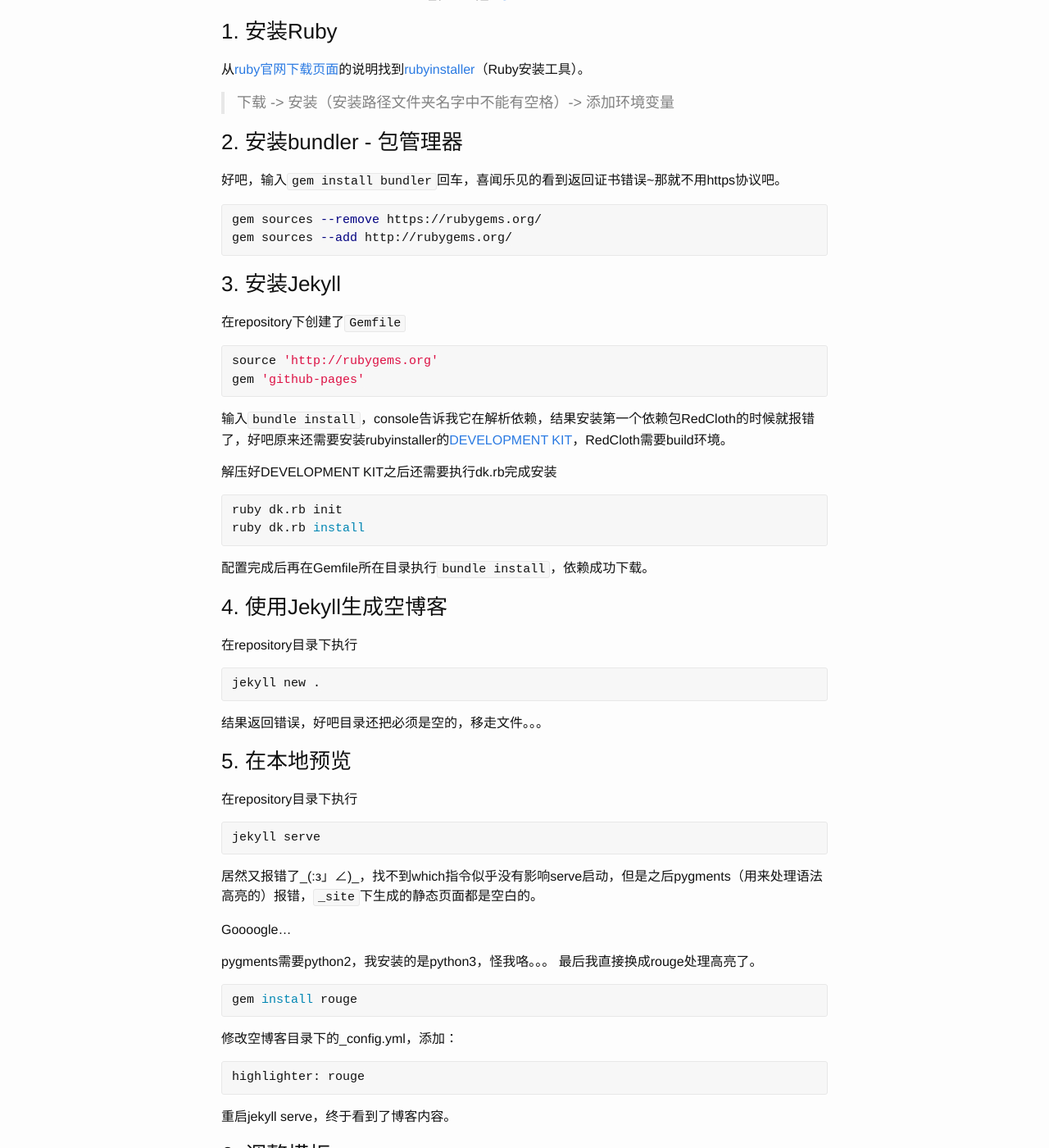
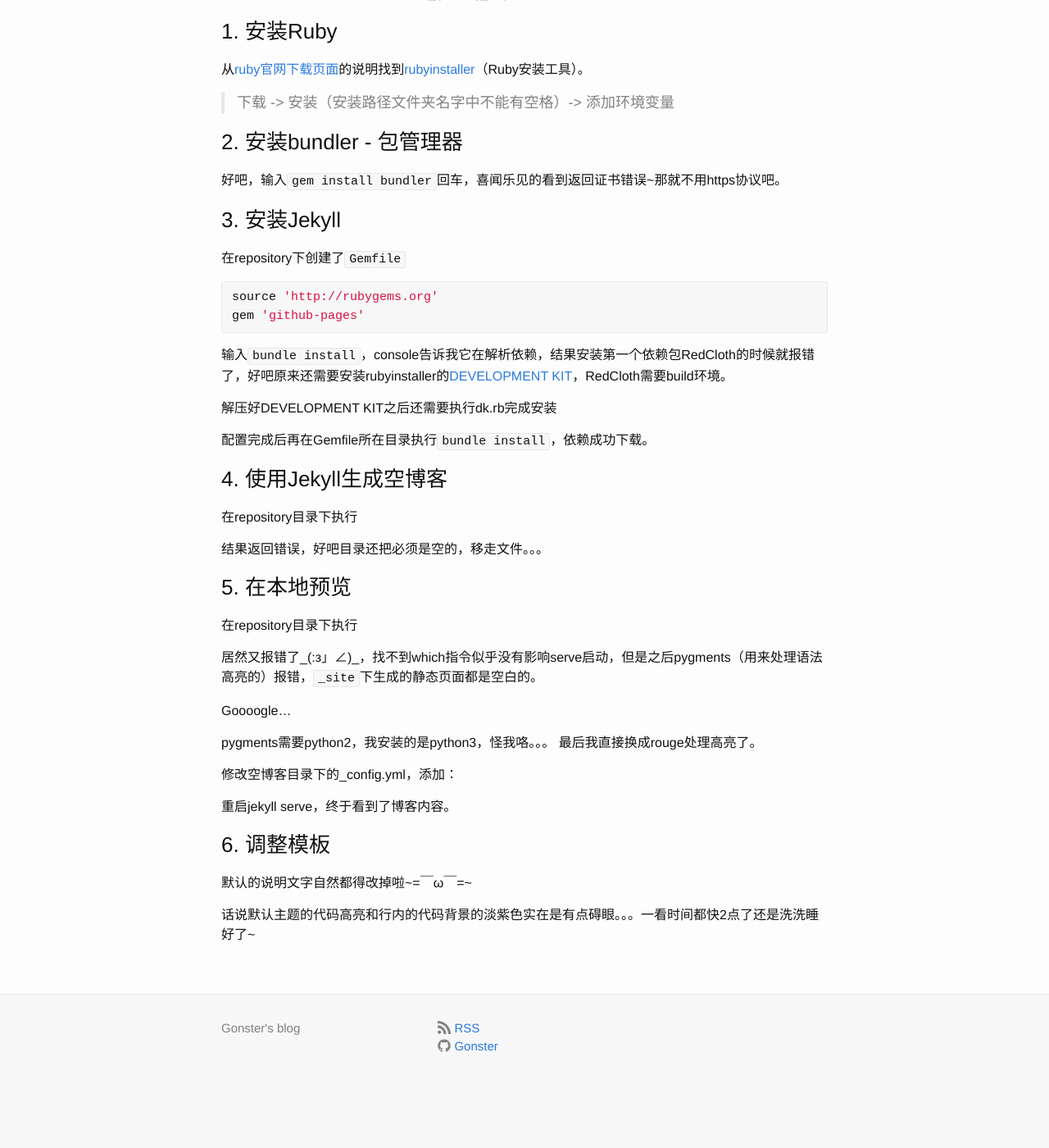
Before and after one commit to Gonster/Gonster.github.io, a Jekyll site: the page built from _posts/2015-01-01-run-jekyll-on-windows.markdown, in a window 1280 px wide and 1400 px high, scrolled down 219 px. Shown: the whole window at 82% size. Built offline with Jekyll 4.4.1, drawn with Linux system fonts in a browser that asks for light colours; after the commit the page ends 1567 px from its top, so only the background shows below that.

Commit message:
try it again

```diff
--- a/_posts/2015-01-01-run-jekyll-on-windows.markdown
+++ b/_posts/2015-01-01-run-jekyll-on-windows.markdown
@@ -14,10 +14,6 @@
 ###2. 安装bundler - 包管理器
 好吧，输入`gem install bundler`回车，喜闻乐见的看到返回证书错误~那就不用https协议吧。
 
-{% highlight Shell Session %}
-gem sources --remove https://rubygems.org/
-gem sources --add http://rubygems.org/
-{% endhighlight %}
 
 ###3. 安装Jekyll
 在repository下创建了`Gemfile`
@@ -29,39 +25,28 @@
 输入`bundle install`，console告诉我它在解析依赖，结果安装第一个依赖包RedCloth的时候就报错了，好吧原来还需要安装rubyinstaller的[DEVELOPMENT KIT](http://rubyinstaller.org/downloads/)，RedCloth需要build环境。
 
 解压好DEVELOPMENT KIT之后还需要执行dk.rb完成安装
-{% highlight Shell Session %}
-ruby dk.rb init
-ruby dk.rb install
-{% endhighlight %}
+
 
 配置完成后再在Gemfile所在目录执行`bundle install`，依赖成功下载。
 
 ###4. 使用Jekyll生成空博客
 在repository目录下执行
-{% highlight Shell Session %}
-jekyll new .
-{% endhighlight %}
+
 结果返回错误，好吧目录还把必须是空的，移走文件。。。
 
 ###5. 在本地预览
 在repository目录下执行
-{% highlight Shell Session %}
-jekyll serve
-{% endhighlight %}
+
 居然又报错了\_(:з」∠)\_，找不到which指令似乎没有影响serve启动，但是之后pygments（用来处理语法高亮的）报错，`_site`下生成的静态页面都是空白的。
 
 Goooogle...
 
 pygments需要python2，我安装的是python3，怪我咯。。。
 最后我直接换成rouge处理高亮了。
-{% highlight Shell Session %}
-gem install rouge
-{% endhighlight %}
+
 
 修改空博客目录下的_config.yml，添加：
-{% highlight Shell Session %}
-highlighter: rouge
-{% endhighlight %}
+
 
 重启jekyll serve，终于看到了博客内容。
 
```
